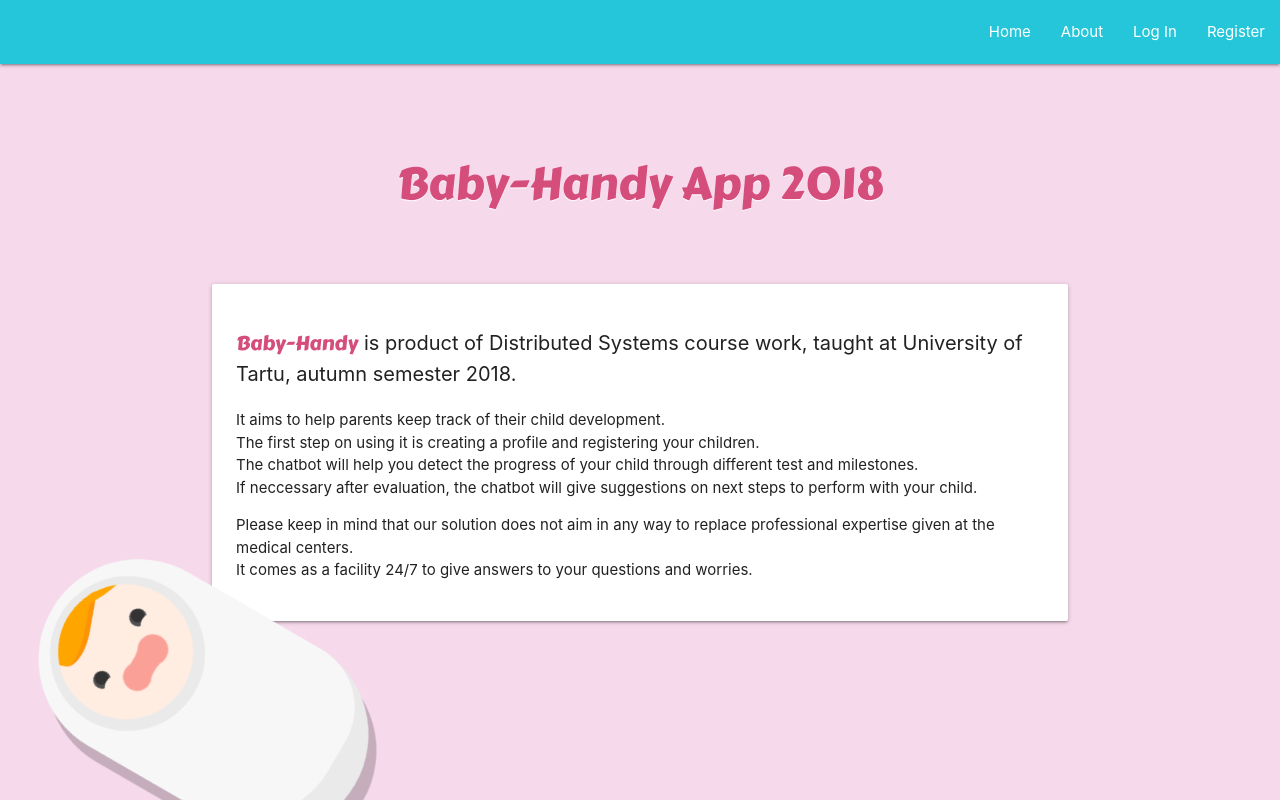
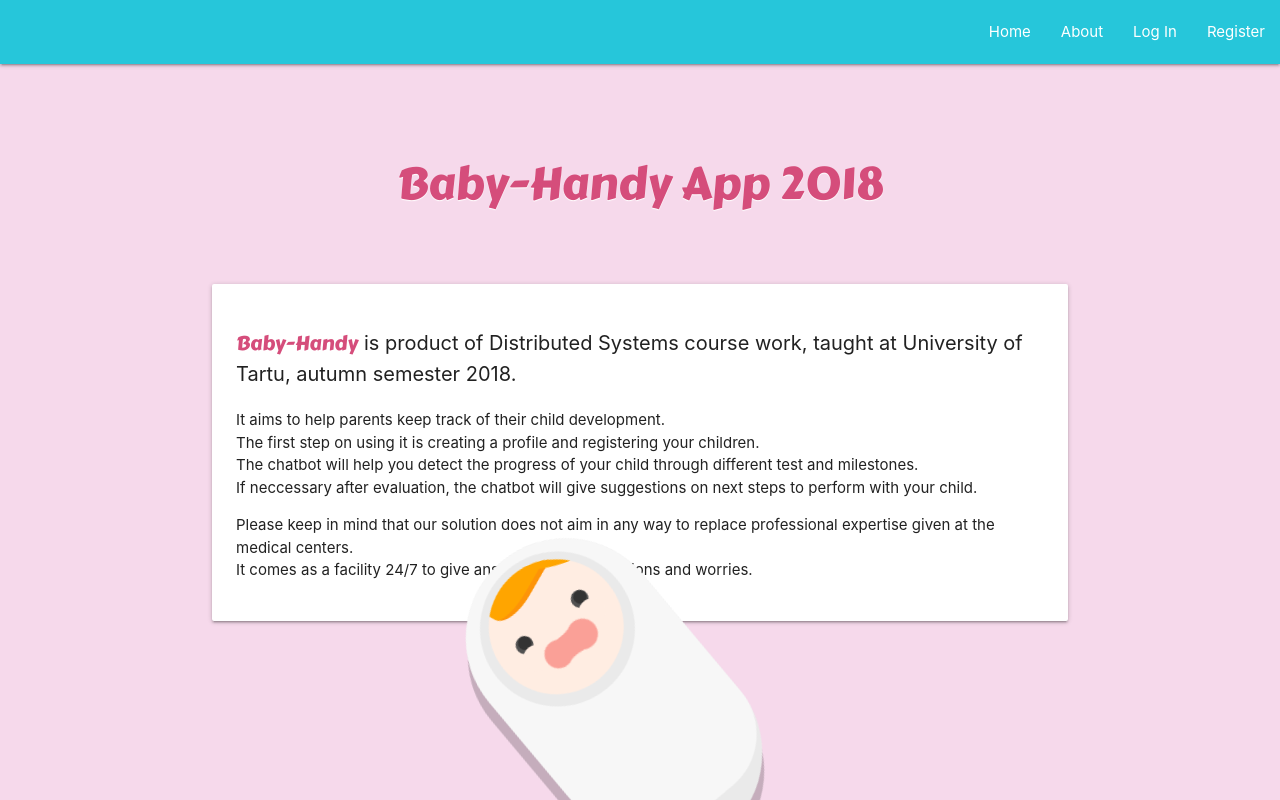
Before and after one commit to peikovakate/baby-handy-client, a React (Create React App) app: page / in a window 1280 px wide. Built offline with nearby package versions, Linux system fonts and the light colour scheme.

Commit message:
baby animation position changed

```diff
--- a/src/App.js
+++ b/src/App.js
@@ -37,7 +37,7 @@
             }
 
             <main>
-            <Baby/>
+
               <Switch>
                 <Route exact path='/' component={Home}/>
                 <Route path='/about' component={About}/>
@@ -47,6 +47,9 @@
                 <PrivateRoute path='/childlist' component={ChildList}/>
               </Switch>
             </main>
+            <div className='container'>
+              {/* <Baby/> */}
+            </div>
 
         </div>
         </div>
--- a/src/_components/Home.js
+++ b/src/_components/Home.js
@@ -1,9 +1,13 @@
 import React from "react"
 import  About  from './About'
+import Baby from './Baby'
 
 const Home = props => (
     <div>
         <h5 id='title' style={{ textAlignVertical: "center",textAlign: "center",}}>Baby-Handy App 2018</h5>
+        <div className='container'>
+              <Baby/>
+            </div>
         <About/>
     </div>
 );
--- a/src/index.css
+++ b/src/index.css
@@ -57,12 +57,12 @@
 
 .baby-container {
   height: 350px;
-  left: 15%;
+  left: 30%;
   position: fixed;
   text-align: center;
-  top: 80%;
-  transform: translate(-50%, -50%) rotate(-30deg);
-/*   transform: translate(-50%, -50%); */
+  top: 50%;
+  /* transform: translate(-50%, -50%) rotate(-20deg); */
+  transform: rotate(-20deg);
 }
 /* /////////////////////////////////////////// HEAD /////// */
 #head {
```
